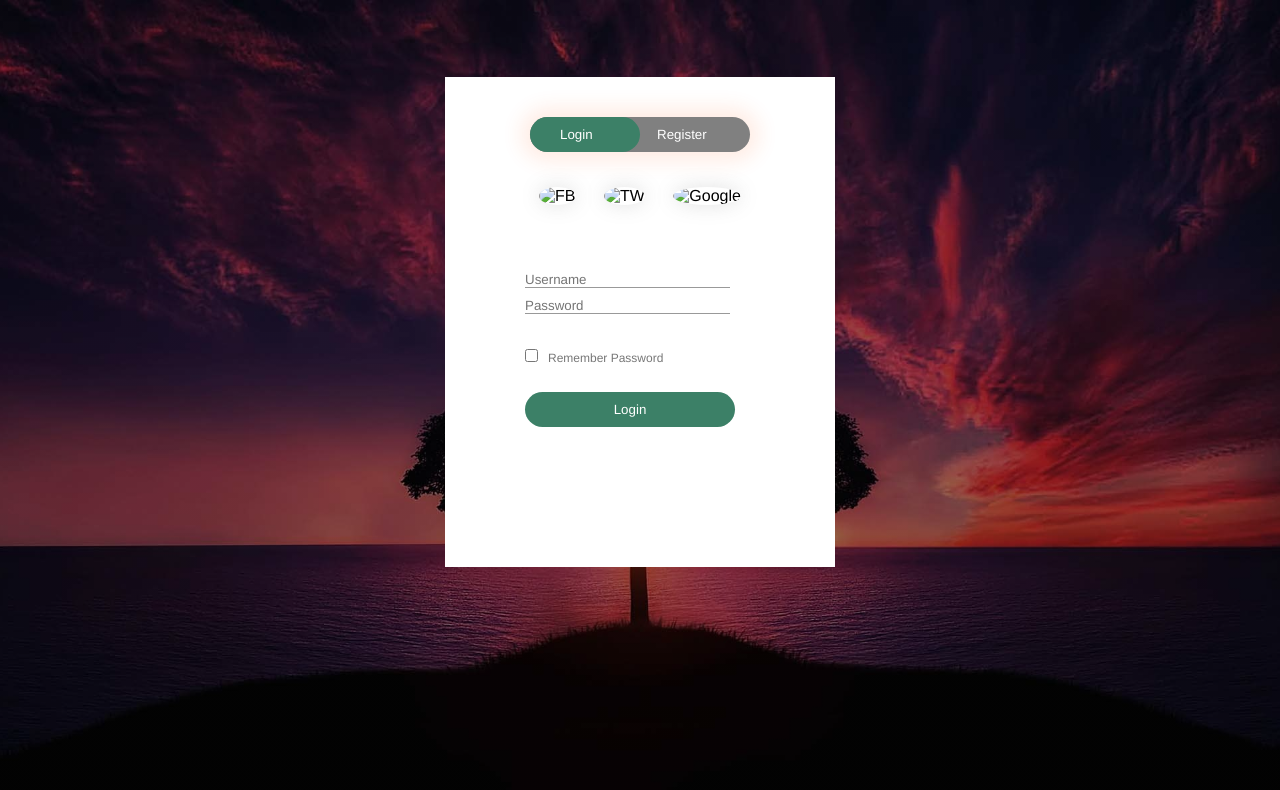
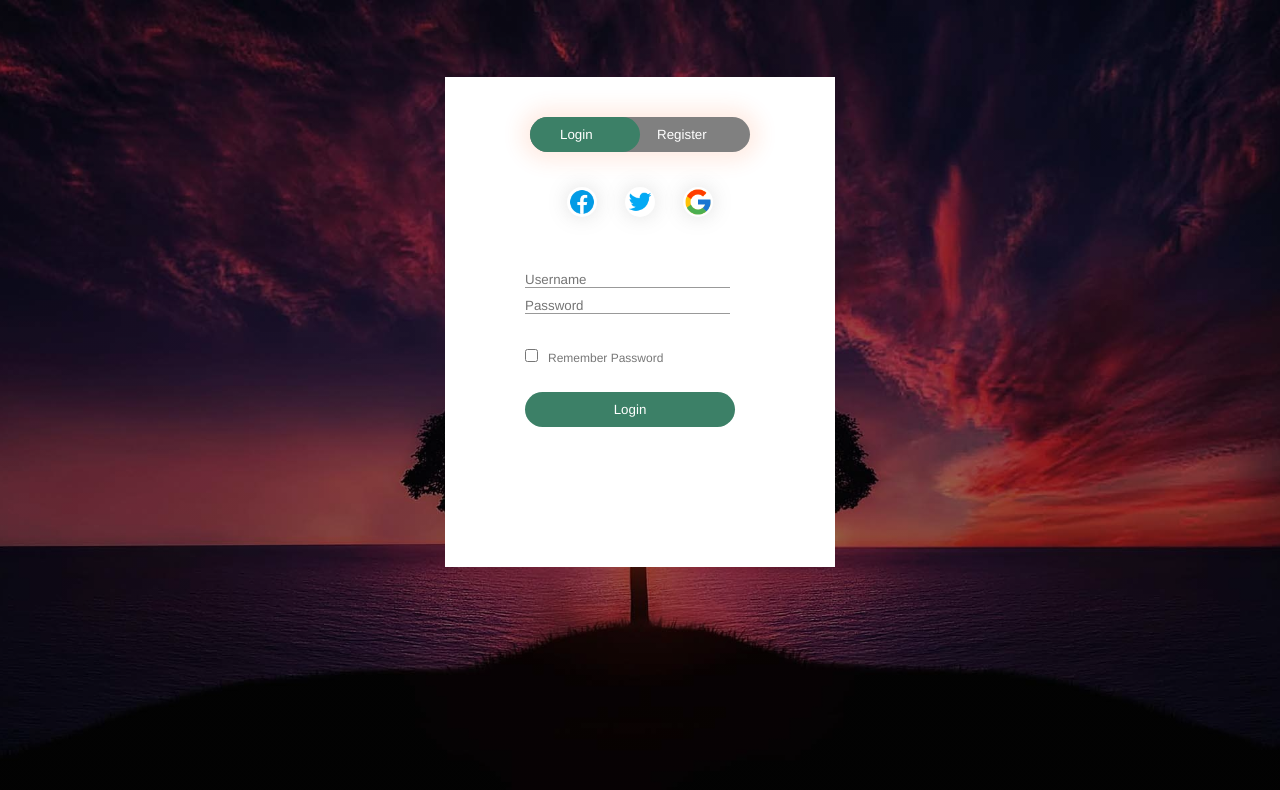
Before and after one commit to sumitxt/Ostad-MERN-assignment9, a plain HTML site: page index.html in a window 1280 px wide. Drawn offline with Linux system fonts and the light colour scheme; the site is published under a folder, as on GitHub Pages, so addresses that start at the root find nothing.

Commit message:
socialurlmodified

```diff
--- a/index.html
+++ b/index.html
@@ -19,9 +19,9 @@
 
             </div>
             <div class="social-icons">
-                <img src="/images/icons8-facebook-48.png" alt="FB">
-                <img src="/images/icons8-twitter-48.png" alt="TW">
-                <img src="/images/icons8-google-48.png" alt="Google">
+                <img src="images/icons8-facebook-48.png" alt="FB">
+                <img src="images/icons8-twitter-48.png" alt="TW">
+                <img src="images/icons8-google-48.png" alt="Google">
             </div>
             <form id="login" class="input-group">
                 <input type="text" class="input-field" placeholder="Username" required><br>
```
